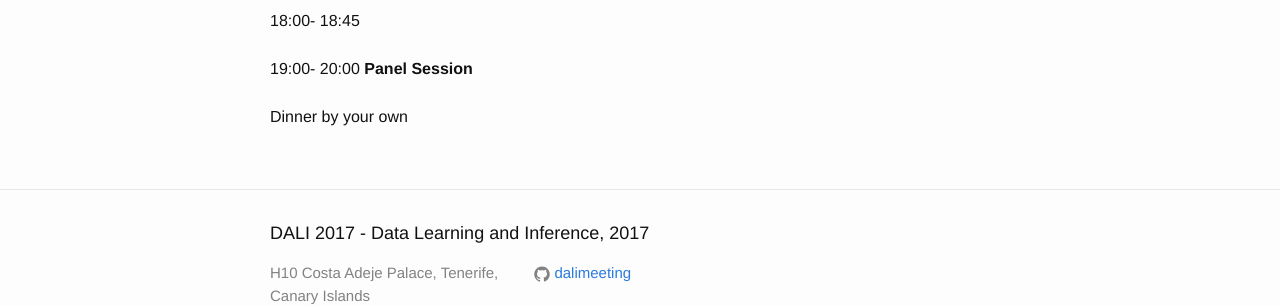
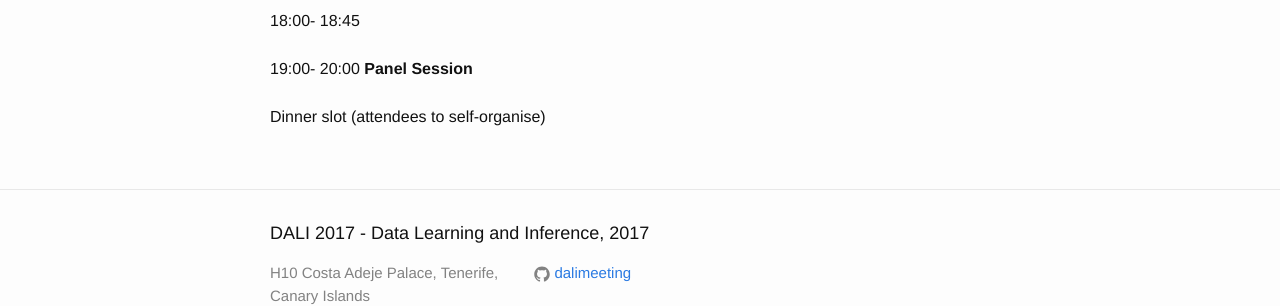
Before and after one commit to dalimeeting/dalimeeting.github.io, a Jekyll site: the page built from _posts/2017-04-19-day-2.md, in a window 1280 px wide. Shown: the part 846-1152 px from the top of the page. Built offline with Jekyll 4.4.1, drawn with Linux system fonts in a browser that asks for light colours.

Commit message:
Update 2017-04-19-day-2.md

```diff
--- a/_posts/2017-04-19-day-2.md
+++ b/_posts/2017-04-19-day-2.md
@@ -17,12 +23,15 @@
 - title: "Lunch and Afternoon Activities"
   start: "13:00"
 - title: ""
-  author: "Sebastian Bodenstein"
+  author:
+  - given: Sebastian
+    family: Bodenstein
+    institute: Wolfram
   start: "18:00"
   end: "18:45"
 - title: "Panel Session"
   start: "19:00"
   end: "20:00"
 - title: ""
-  start: "Dinner by your own"
+  start: "Dinner slot (attendees to self-organise)"
 ---
```
Also changed, not shown: other parts of _posts/2017-04-19-day-2.md (+8 -2 lines).
